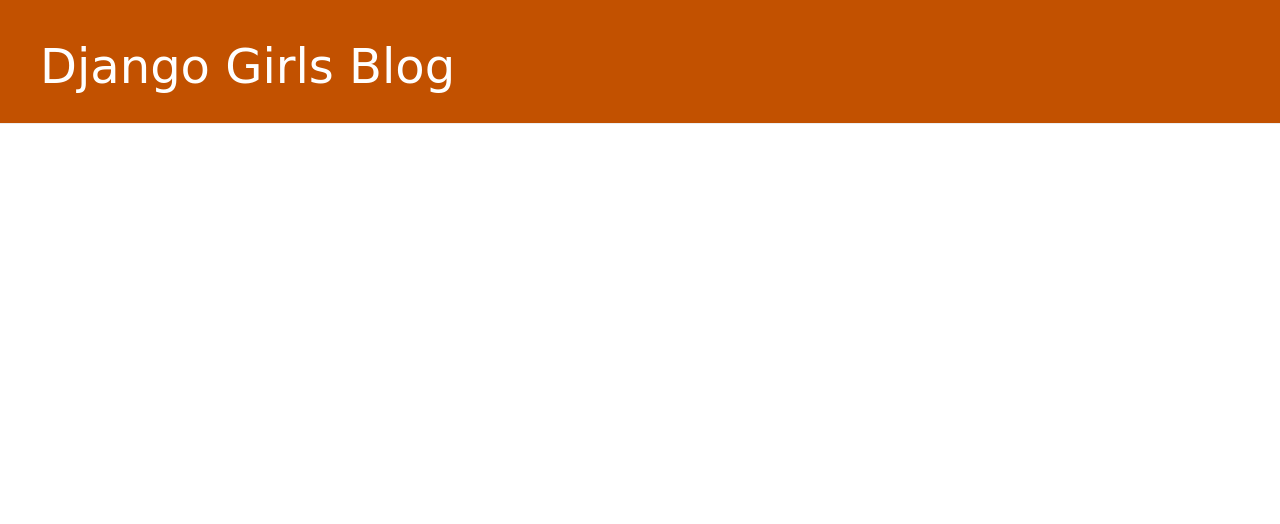
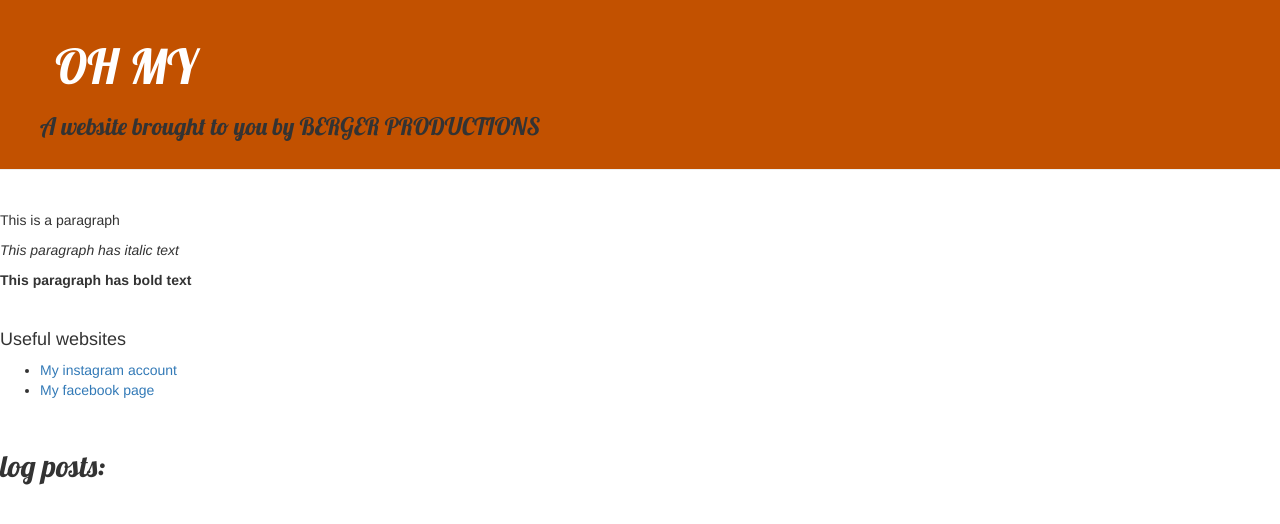
Before and after one commit to BirkBerger/my-first-blog, a Django app: page / in a window 1280 px wide. Shown: the top 524 px of the page. Run offline with Django 3.2, Linux system fonts and the light colour scheme; data that the repository does not hold is empty; some libraries are stand-ins or nearby versions.

Commit message:
changed back to my code

```diff
--- a/blog/static/css/blog.css
+++ b/blog/static/css/blog.css
@@ -4,43 +4,13 @@
     padding: 20px 20px 20px 40px;
 }
 
-.page-header h1, .page-header h1 a, .page-header h1 a:visited, .page-header h1 a:active {
+.page-header h1 {
     color: #ffffff;
     font-size: 36pt;
     text-decoration: none;
+    padding-left: 15px;
 }
 
-.content {
-    margin-left: 40px;
+h1, h2, h3 {
+    font-family: 'Lobster', fantasy;
 }
-
-h1, h2, h3, h4 {
-    font-family: 'Lobster', cursive;
-}
-
-.date {
-    color: #828282;
-}
-
-.save {
-    float: right;
-}
-
-.post-form textarea, .post-form input {
-    width: 100%;
-}
-
-.top-menu, .top-menu:hover, .top-menu:visited {
-    color: #ffffff;
-    float: right;
-    font-size: 26pt;
-    margin-right: 20px;
-}
-
-.post {
-    margin-bottom: 70px;
-}
-
-.post h2 a, .post h2 a:visited {
-    color: #000000;
-}
--- a/blog/templates/blog/post_list.html
+++ b/blog/templates/blog/post_list.html
@@ -1,30 +1,51 @@
 {% load static %}
+
 <html>
     <head>
-        <title>Django Girls blog</title>
+        <title>OH MY</title>
         <link rel="stylesheet" href="//maxcdn.bootstrapcdn.com/bootstrap/3.2.0/css/bootstrap.min.css">
         <link rel="stylesheet" href="//maxcdn.bootstrapcdn.com/bootstrap/3.2.0/css/bootstrap-theme.min.css">
+        <link href="//fonts.googleapis.com/css?family=Lobster&subset=latin,latin-ext" rel="stylesheet" type="text/css">
         <link rel="stylesheet" href="{% static 'css/blog.css' %}">
     </head>
     <body>
+
         <div class="page-header">
-            <h1><a href="/">Django Girls Blog</a></h1>
+            <h1>OH MY</h1>
+            <h3>A website brought to you by BERGER PRODUCTIONS</h3>
         </div>
 
-        <div class="content container">
-            <div class="row">
-                <div class="col-md-8">
-                    {% for post in posts %}
-                        <div class="post">
-                            <div class="date">
-                                <p>published: {{ post.published_date }}</p>
-                            </div>
-                            <h2><a href="">{{ post.title }}</a></h2>
-                            <p>{{ post.text|linebreaksbr }}</p>
-                        </div>
-                    {% endfor %}
-                </div>
-            </div>
+        <br>
+        <div>
+            <p>This is a paragraph</p>
+            <p><em>This paragraph has italic text</em></p>
+            <p><strong>This paragraph has bold text</strong></p>
         </div>
+
+        <br>
+        <div>
+            <h4>Useful websites</h4>
+            <ul>
+                <li><a href="https://www.instagram.com/birkberger/" class="external_link">My instagram account</a></li>
+                <li><a href="https://www.facebook.com/thea.b.berger/" class="external_link">My facebook page</a></li>
+            </ul>
+        </div>
+
+        <div>
+            <br>
+            <h2>log posts:</h2>
+        </div>
+
+        {% for post in posts %}
+        <div class="post">
+            <h3>published: {{ post.published_date }}</h3>
+            <h4>title: {{ post.title }}</h4>
+            <h4>author: {{ post.author }}</h4>
+            <p>
+                {{ post.text|linebreaksbr }}
+            </p>
+        </div>
+        {% endfor %}
+
     </body>
 </html>
```
